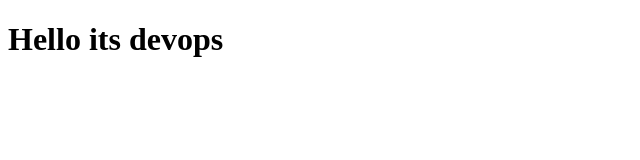
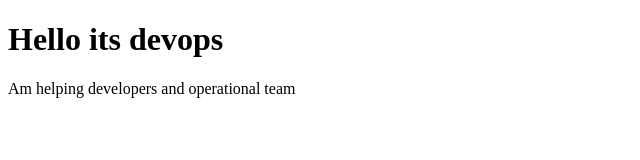
Before and after one commit to kchaitra530-sys/SSIT_MCA, a plain HTML site: page index.html in a window 1280 px wide. Shown: the whole page, without its empty margins (0-640 px from the left). Drawn offline with Linux system fonts and the light colour scheme.

Commit message:
Added Paragraph

```diff
--- a/index.html
+++ b/index.html
@@ -7,6 +7,7 @@
     </head>
     <body>
         <h1>Hello its devops</h1>
+        <p>Am helping developers and operational team</p>
         <style>
             h1{
                 color:black;
@@ -15,5 +16,6 @@
             h1:hover{
                 color:blue;
             }
+        </style>
     </body>
 </html>
```
